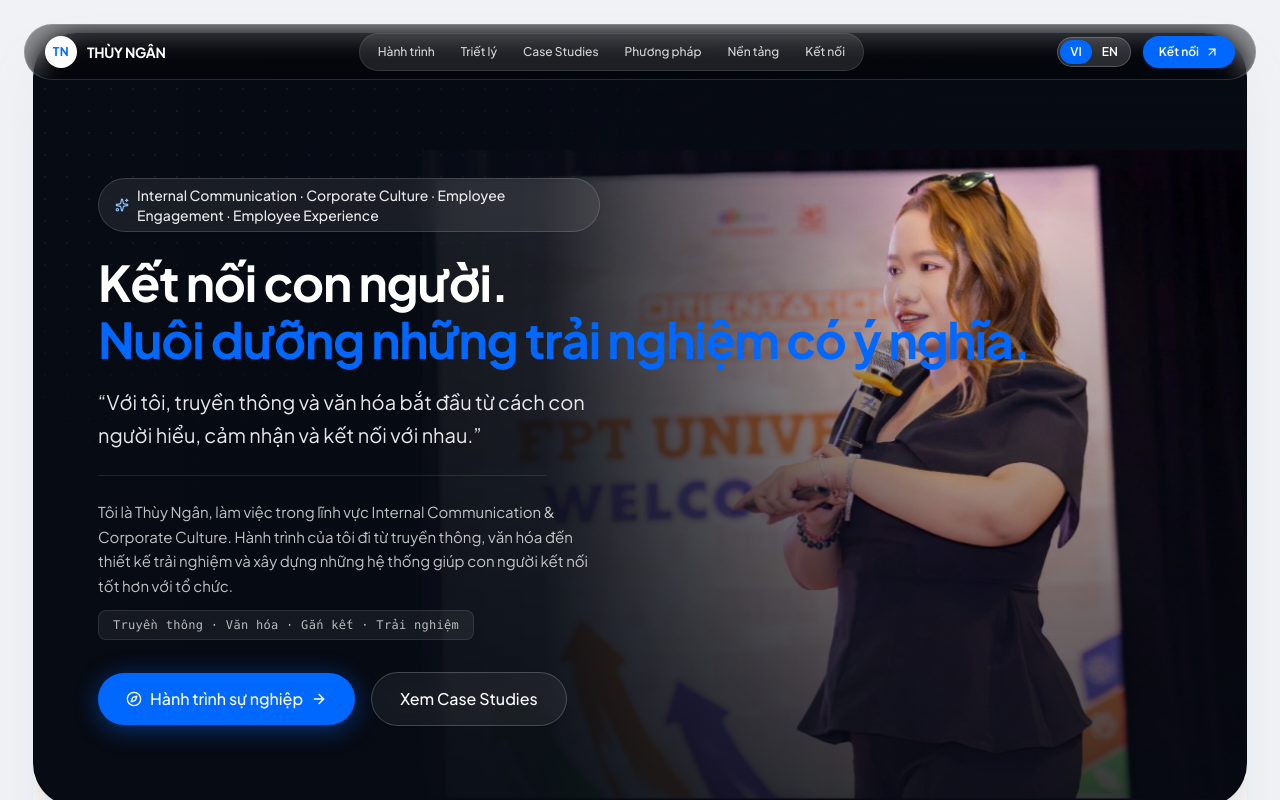
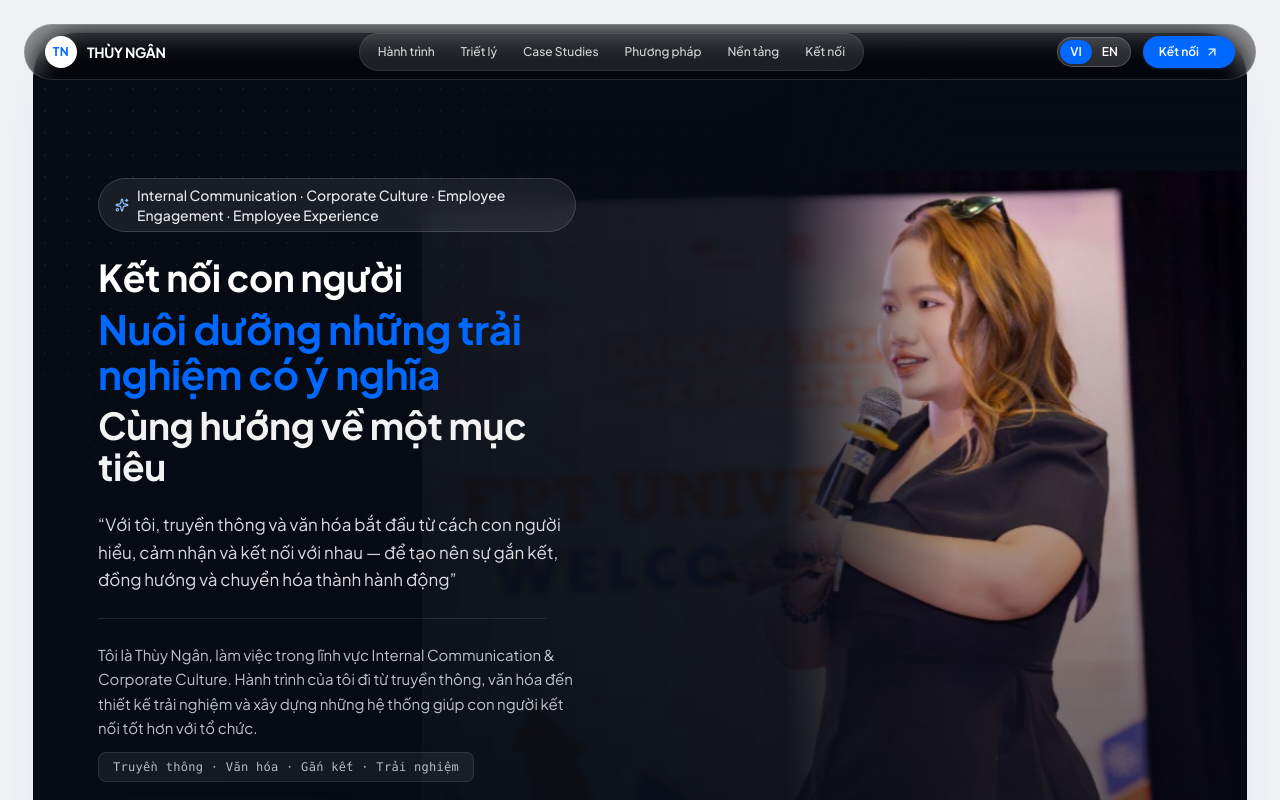
Before and after one commit to nngandang-alt/NganBit-personal-website, a React (Vite) app: page / in a window 1280 px wide. Shown: the top 800 px of the page. Built offline with nearby package versions, Linux system fonts and the light colour scheme.

Commit message:
feat(hero): update 3-part headline, typography hierarchy, and supporting philosophy statement

```diff
--- a/src/components/Hero.tsx
+++ b/src/components/Hero.tsx
@@ -77,9 +77,9 @@ export const Hero: React.FC<HeroProps> = ({
           id="hero-bg-img"
         />
 
-        {/* Desktop Horizontal Gradient Fade (reveals smoothly) */}
+        {/* Desktop Horizontal Gradient Fade (smooth dark safe area for text, reveals portrait seamlessly) */}
         <div
-          className={`hidden lg:block absolute inset-0 bg-gradient-to-r from-[#070B14] via-[#070B14]/90 via-42% to-transparent to-75% pointer-events-none z-[1] transition-opacity duration-1000 delay-150 ${
+          className={`hidden lg:block absolute inset-0 bg-gradient-to-r from-[#070B14] via-[#070B14] via-30% via-[#070B14]/90 via-48% via-[#070B14]/40 via-62% to-transparent to-76% pointer-events-none z-[1] transition-opacity duration-1000 delay-150 ${
             isLoaded ? 'opacity-100' : 'opacity-0'
           }`}
           aria-hidden="true"
@@ -87,7 +87,7 @@ export const Hero: React.FC<HeroProps> = ({
 
         {/* Mobile/Tablet Vertical Fade */}
         <div
-          className={`lg:hidden absolute inset-0 bg-gradient-to-b from-[#070B14]/30 via-[#070B14]/75 via-42% to-[#070B14] to-75% pointer-events-none z-[1] transition-opacity duration-1000 ${
+          className={`lg:hidden absolute inset-0 bg-gradient-to-b from-[#070B14]/40 via-[#070B14]/80 via-35% via-[#070B14] via-60% to-[#070B14] to-100% pointer-events-none z-[1] transition-opacity duration-1000 ${
             isLoaded ? 'opacity-100' : 'opacity-0'
           }`}
           aria-hidden="true"
@@ -106,8 +106,8 @@ export const Hero: React.FC<HeroProps> = ({
         />
       </div>
 
-      {/* LEFT CONTENT SAFE ZONE */}
-      <div className={`relative z-20 w-full lg:w-[54%] xl:w-[52%] max-w-[680px] px-6 sm:px-10 md:px-12 lg:px-16 pt-24 sm:pt-28 md:pt-32 lg:pt-36 pb-12 sm:pb-16 lg:pb-20 flex flex-col justify-center transition-all duration-1000 delay-100 ${
+      {/* LEFT CONTENT SAFE ZONE - Protected Portrait Area */}
+      <div className={`relative z-20 w-full lg:w-[54%] xl:w-[50%] max-w-[620px] px-6 sm:px-10 md:px-12 lg:px-16 pt-24 sm:pt-28 md:pt-32 lg:pt-36 pb-12 sm:pb-16 lg:pb-20 flex flex-col justify-center transition-all duration-1000 delay-100 ${
         isLoaded ? 'opacity-100 translate-y-0' : 'opacity-0 translate-y-2'
       }`}>
 
@@ -117,20 +117,24 @@ export const Hero: React.FC<HeroProps> = ({
           <span>{PERSONAL_INFO.domains[lang]}</span>
         </div>
 
-        {/* Main Headline - 2 large lines, line 2 in solid blue emphasis */}
+        {/* Main Headline - 3 connected ideas with clear rhythm & protected portrait boundary */}
         <h1
-          className="font-bold tracking-tight text-white leading-[1.08] text-[clamp(2.15rem,3.85vw,3.75rem)] text-left"
+          className="font-bold tracking-tight text-white text-left max-w-[540px] xl:max-w-[580px]"
           id="hero-main-heading"
         >
-          <span>{PERSONAL_INFO.heroHeadline[lang][0]}</span>
-          <br />
-          <span className="text-[#0068FF] whitespace-normal sm:whitespace-nowrap block mt-1">
+          <span className="block text-white text-[clamp(1.75rem,2.9vw,2.85rem)] leading-[1.12]">
+            {PERSONAL_INFO.heroHeadline[lang][0]}
+          </span>
+          <span className="block text-[#0068FF] text-[clamp(1.85rem,3.15vw,3.1rem)] leading-[1.12] mt-1.5 sm:mt-2">
             {PERSONAL_INFO.heroHeadline[lang][1]}
+          </span>
+          <span className="block text-white/95 text-[clamp(1.75rem,2.9vw,2.85rem)] leading-[1.12] mt-1.5 sm:mt-2">
+            {PERSONAL_INFO.heroHeadline[lang][2]}
           </span>
         </h1>
 
-        {/* Supporting Quote */}
-        <p className="mt-4 sm:mt-5 text-base sm:text-lg lg:text-xl text-white/90 font-normal leading-relaxed max-w-xl">
+        {/* Supporting Philosophy Statement */}
+        <p className="mt-5 sm:mt-6 text-sm sm:text-base lg:text-[17px] text-white/85 font-normal leading-relaxed max-w-xl">
           “{PERSONAL_INFO.corePositioning[lang]}”
         </p>
 
--- a/src/data/portfolioData.ts
+++ b/src/data/portfolioData.ts
@@ -34,12 +34,20 @@ export const PERSONAL_INFO = {
     en: 'Communication · Culture · Engagement · Experience',
   },
   corePositioning: {
-    vi: 'Với tôi, truyền thông và văn hóa bắt đầu từ cách con người hiểu, cảm nhận và kết nối với nhau.',
-    en: 'To me, communication and culture begin with how people understand, feel and connect with one another.',
+    vi: 'Với tôi, truyền thông và văn hóa bắt đầu từ cách con người hiểu, cảm nhận và kết nối với nhau — để tạo nên sự gắn kết, đồng hướng và chuyển hóa thành hành động',
+    en: 'To me, communication and culture begin with how people understand, feel and connect with one another — building connection, alignment and turning shared understanding into action',
   },
   heroHeadline: {
-    vi: ['Kết nối con người.', 'Nuôi dưỡng những trải nghiệm có ý nghĩa.'],
-    en: ['Connecting people.', 'Creating experiences that matter.'],
+    vi: [
+      'Kết nối con người',
+      'Nuôi dưỡng những trải nghiệm có ý nghĩa',
+      'Cùng hướng về một mục tiêu',
+    ],
+    en: [
+      'Connecting people',
+      'Nurturing meaningful experiences',
+      'Aligning toward a shared purpose',
+    ],
   },
   aiPhilosophy: {
     vi: 'Lấy sự thấu hiểu con người làm trọng tâm. Khai phóng hiệu quả cùng AI.',
```
